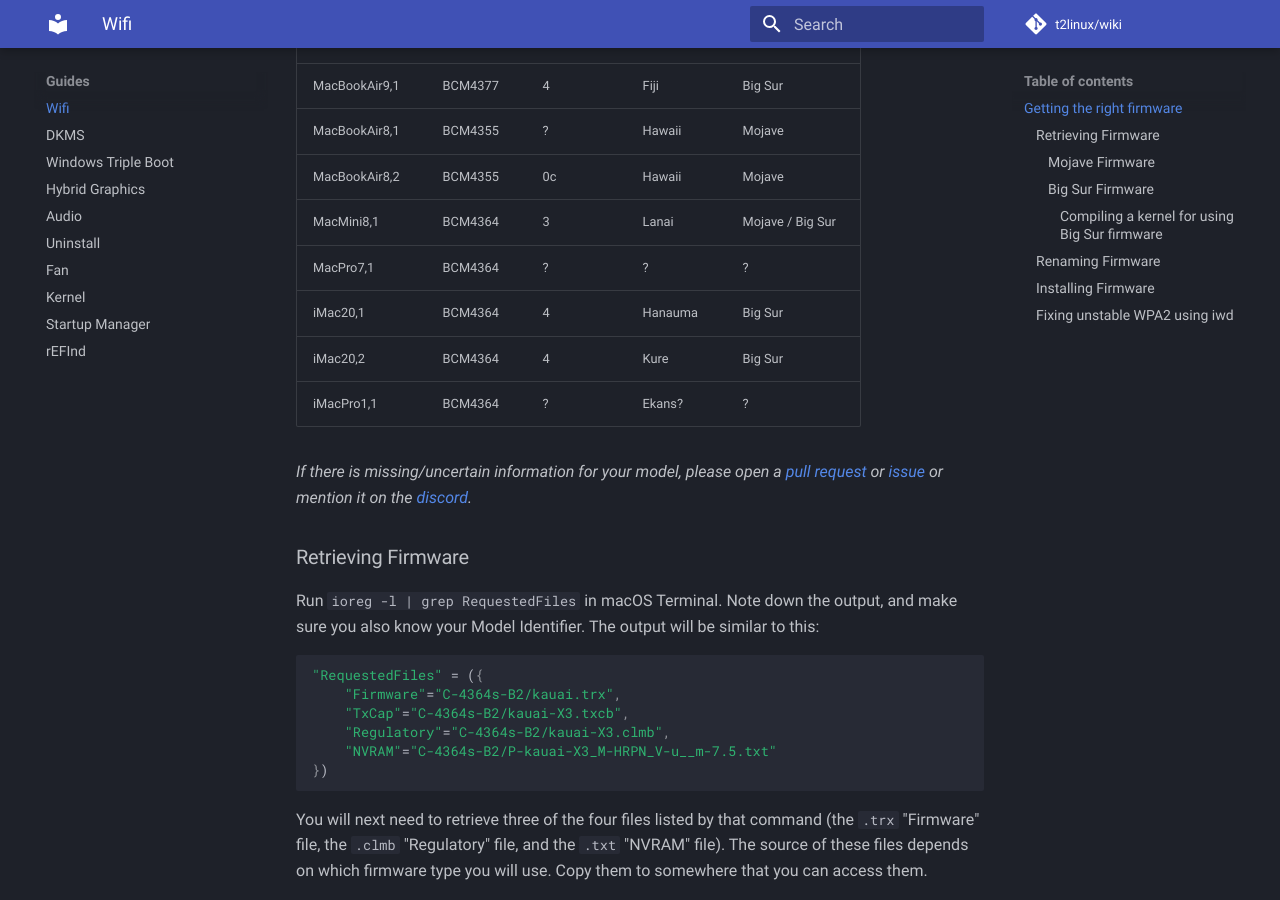
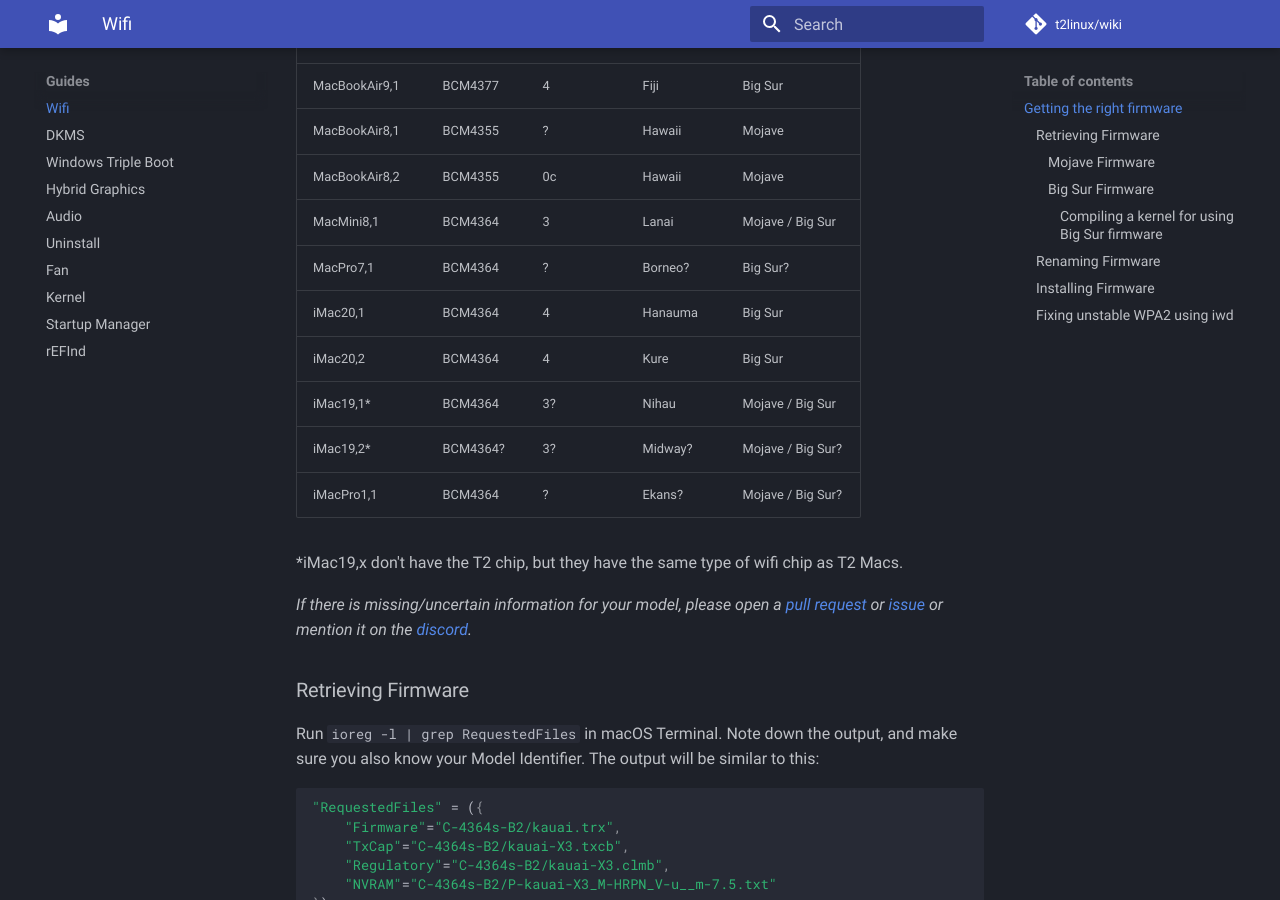
Before and after one commit to t2linux/wiki, an MkDocs documentation site: the page built from docs/guides/wifi.md, in a window 1280 px wide and 900 px high, scrolled down 1105 px. Built offline with MkDocs 1.6.1 and Material for MkDocs 9.7.7, drawn with Linux system fonts in a browser that asks for light colours; comment, search, counter and statistics services are not loaded.

Commit message:
wifi: add imac19,x to table, guess remaining islands
iMac19,1 has BCM4364 but no T2

Link: https://github.com/Dunedan/mbp-2016-linux/issues/112#issuecomment-674389977

Link: https://support.apple.com/en-us/HT208862

Link: https://support.apple.com/en-us/HT201634

With most islands known, I've made guesses based off which macos version models released with and their bluetooth chip names. If my guesses are correct (or just have a couple of models switched), the only ones left are Sid and Kahana. These two islands are the only ones in both the 4364B2 and 4364B3 folders, and the only ones in the Mojave version of the 4364B3 folder. Could be the two models missing here https://www.theiphonewiki.com/wiki/T8012#Enabled_Mac_Products

```diff
--- a/docs/guides/wifi.md
+++ b/docs/guides/wifi.md
@@ -34,10 +34,14 @@ Please use the table below to check which patchsets will work for your model.
 | MacBookAir8,1    | BCM4355 | ?        | Hawaii   | Mojave               |
 | MacBookAir8,2    | BCM4355 | 0c       | Hawaii   | Mojave               |
 | MacMini8,1       | BCM4364 | 3        | Lanai    | Mojave / Big Sur     |
-| MacPro7,1        | BCM4364 | ?        | ?        | ?                    |
+| MacPro7,1        | BCM4364 | ?        | Borneo?  | Big Sur?             |
 | iMac20,1         | BCM4364 | 4        | Hanauma  | Big Sur              |
 | iMac20,2         | BCM4364 | 4        | Kure     | Big Sur              |
-| iMacPro1,1       | BCM4364 | ?        | Ekans?   | ?                    |
+| iMac19,1*        | BCM4364 | 3?       | Nihau    | Mojave / Big Sur     |
+| iMac19,2*        | BCM4364?| 3?       | Midway?  | Mojave / Big Sur?    |
+| iMacPro1,1       | BCM4364 | ?        | Ekans?   | Mojave / Big Sur?    |
+
+\*iMac19,x don't have the T2 chip, but they have the same type of wifi chip as T2 Macs.
 
 *If there is missing/uncertain information for your model, please open a [pull request](https://github.com/t2linux/wiki/edit/master/docs/guides/wifi.md) or [issue](https://github.com/t2linux/wiki/issues/new) or mention it on the [discord](https://discord.com/invite/68MRhQu).*
 
```
